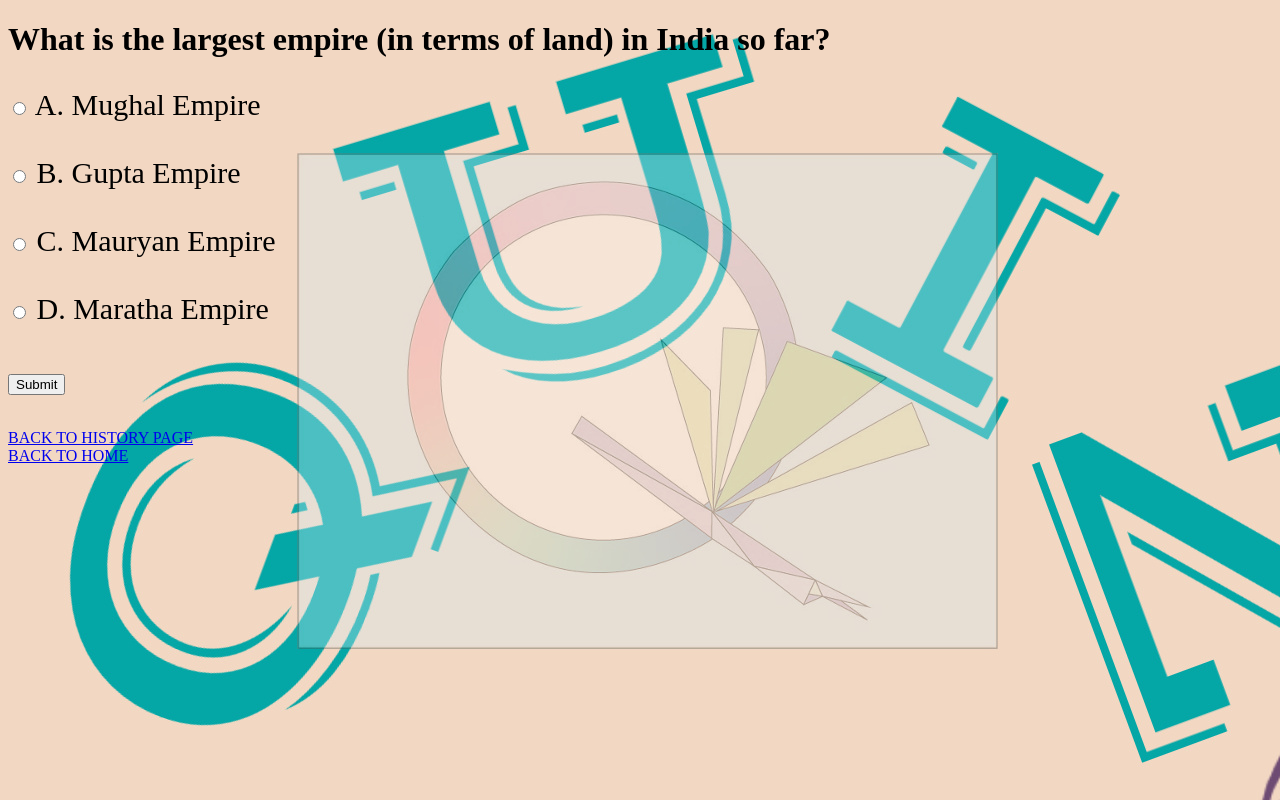
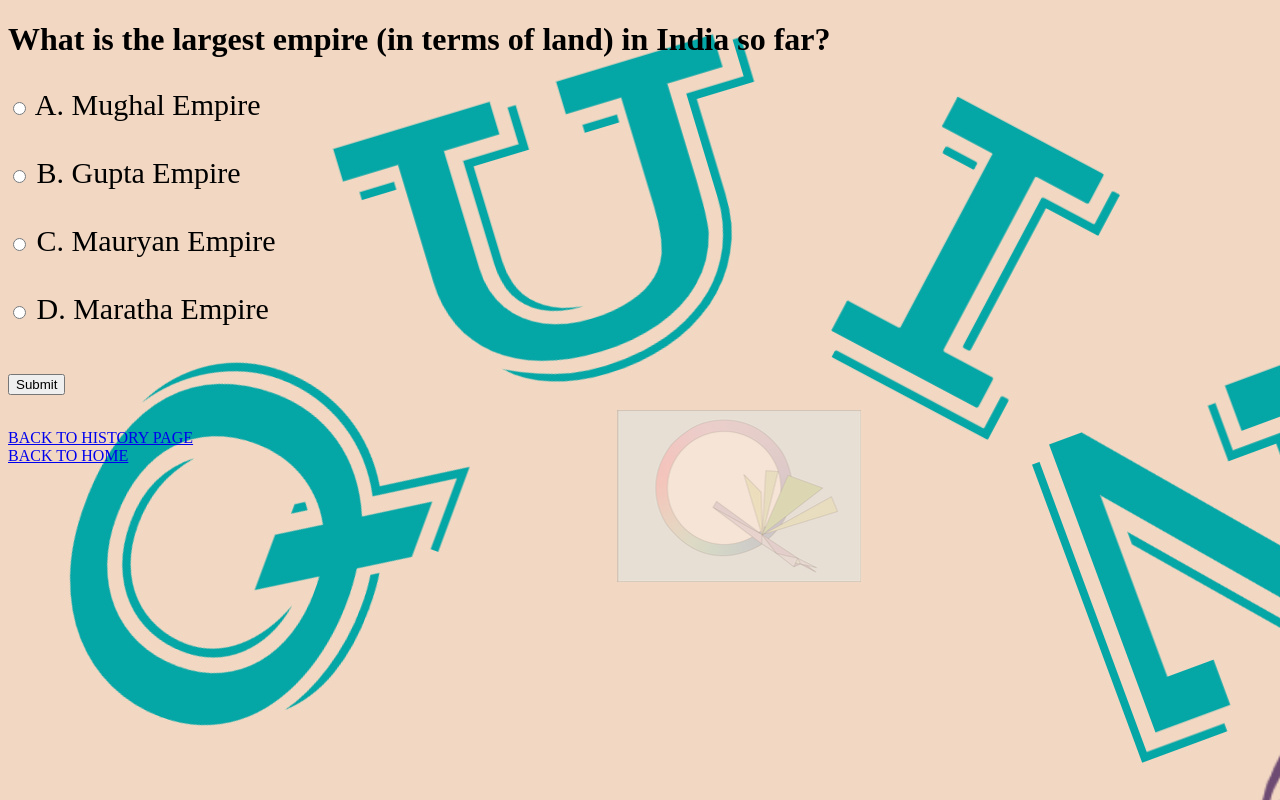
Before and after one commit to srk112006/thequiz, a plain HTML site: page ihis3.html in a window 1280 px wide. Drawn offline with Linux system fonts and the light colour scheme.

Commit message:
Update ihis3.html

```diff
--- a/ihis3.html
+++ b/ihis3.html
@@ -2,7 +2,7 @@
 <!DOCTYPE html>
 <style>
 body {
-  background-image: url('bg3.jpg');
+  background-image: url('bg4.jpg');
 }
 </style>
 <html lang="en">
```
